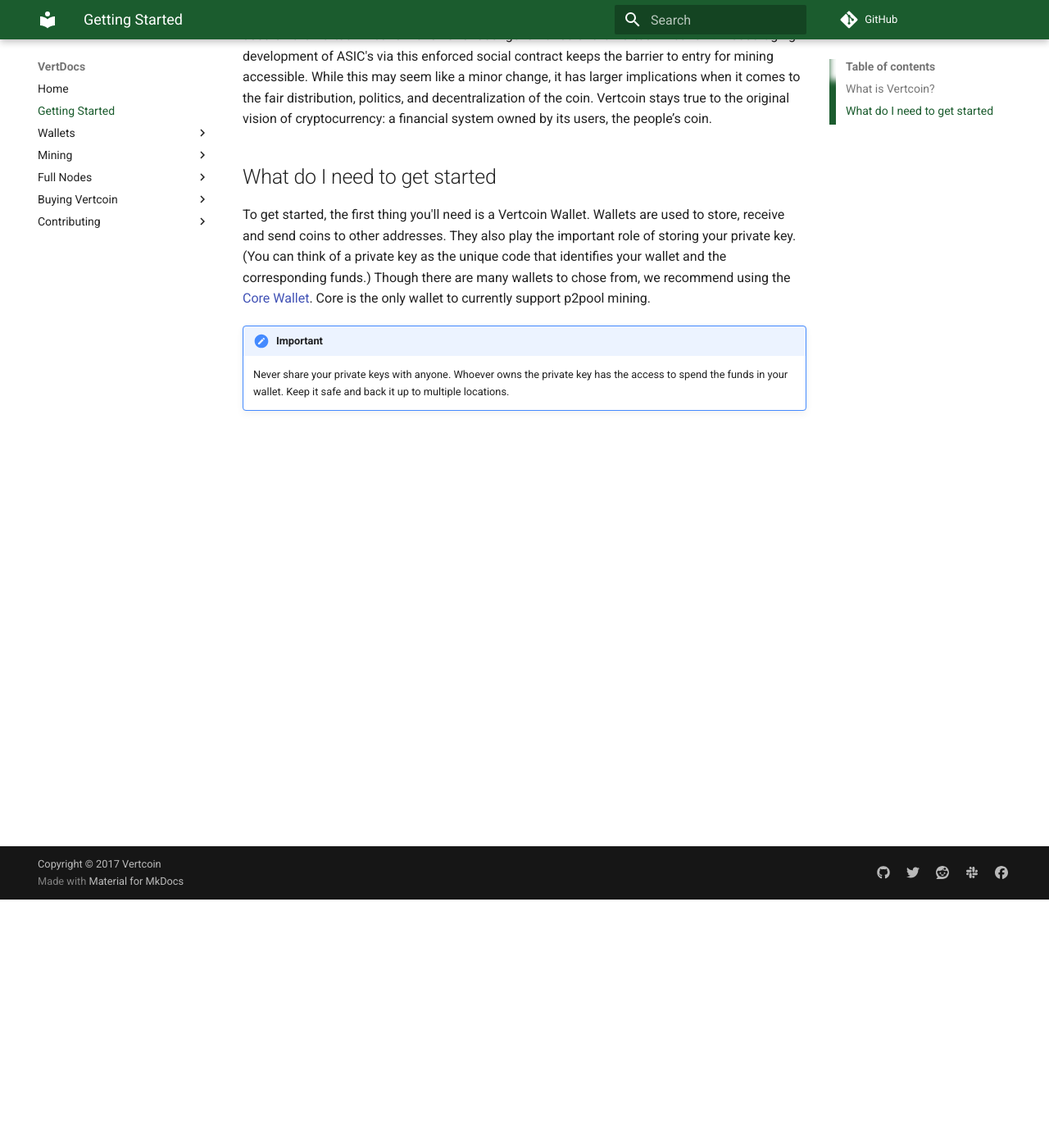
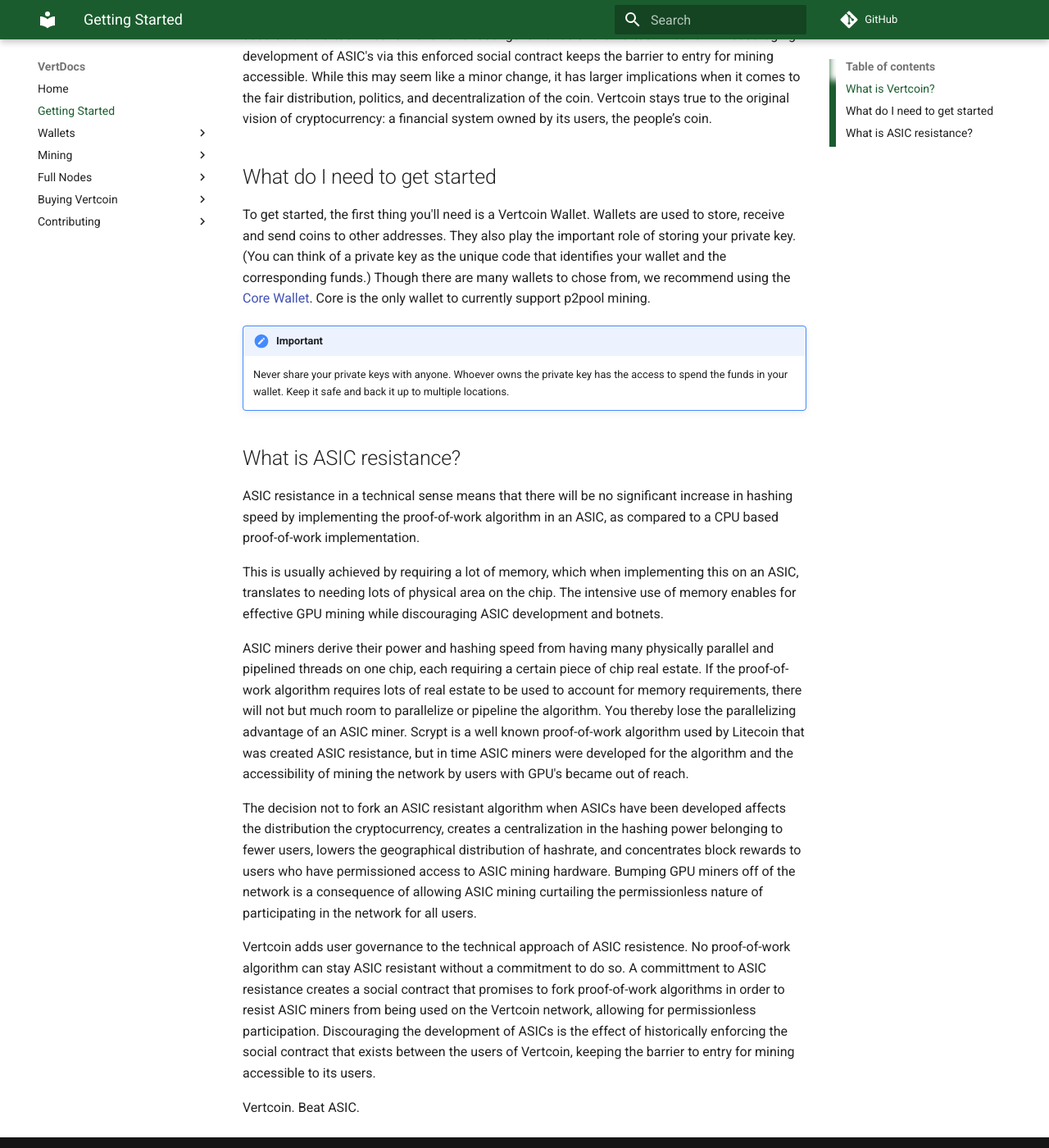
Before and after one commit to vertcoin-project/VertDocs, an MkDocs documentation site: the page built from docs/getting-started.md, in a window 1280 px wide and 1400 px high, scrolled down 303 px. Shown: the whole window at 82% size. Built offline with MkDocs 1.6.1 and Material for MkDocs 9.7.7, drawn with Linux system fonts in a browser that asks for light colours; comment, search, counter and statistics services are not loaded; old or Windows-style settings are respelled for this version of MkDocs.

Commit message:
Appended additional language regarding ASIC resistance
1.) Expanded upon language used to describe ASIC resistance in the What is Vertcoin? section and appended to the bottom in a new section that specifically answers the question of What is ASIC resistance and why Vertcoin is proudly ASIC resistant.
2.) Added vertcoin-project's bio 'Beat ASIC' to the footer

```diff
--- a/docs/getting-started.md
+++ b/docs/getting-started.md
@@ -5,10 +5,24 @@
 Vertcoin is a decentralized digital currency that can be sent from peer-to-peer over the internet. Though similar to Litecoin and Bitcoin, Vertcoin has one major difference; pledged ASIC resistance and user governance. An enforced social contract that exists in the Vertcoin community promising to fork proof-of-work algorithms in order to resist ASIC miners from being used on the Vertcoin network allows for user governance of the Vertcoin network. Discouraging development of ASIC's via this enforced social contract keeps the barrier to entry for mining accessible. While this may seem like a minor change, it has larger implications when it comes to the fair distribution, politics, and decentralization of the coin. Vertcoin stays true to the original vision of cryptocurrency: a financial system owned by its users, the people’s coin.
 
 
-
-##What do I need to get started
+## What do I need to get started
 
 To get started, the first thing you'll need is a Vertcoin Wallet. Wallets are used to store, receive and send coins to other addresses. They also play the important role of storing your private key. (You can think of a private key as the unique code that identifies your wallet and the corresponding funds.) Though there are many wallets to chose from, we recommend using the [Core Wallet](/Wallets/Core-Wallet/). Core is the only wallet to currently support p2pool mining.
 
 !!!important
      Never share your private keys with anyone. Whoever owns the private key has the access to spend the funds in your wallet. Keep it safe and back it up to multiple locations.
+
+
+## What is ASIC resistance?
+
+ASIC resistance in a technical sense means that there will be no significant increase in hashing speed by implementing the proof-of-work algorithm in an ASIC, as compared to a CPU based proof-of-work implementation.
+
+This is usually achieved by requiring a lot of memory, which when implementing this on an ASIC, translates to needing lots of physical area on the chip. The intensive use of memory enables for effective GPU mining while discouraging ASIC development and botnets.
+
+ASIC miners derive their power and hashing speed from having many physically parallel and pipelined threads on one chip, each requiring a certain piece of chip real estate. If the proof-of-work algorithm requires lots of real estate to be used to account for memory requirements, there will not but much room to parallelize or pipeline the algorithm. You thereby lose the parallelizing advantage of an ASIC miner. Scrypt is a well known proof-of-work algorithm used by Litecoin that was created ASIC resistance, but in time ASIC miners were developed for the algorithm and the accessibility of mining the network by users with GPU's became out of reach.
+
+The decision not to fork an ASIC resistant algorithm when ASICs have been developed affects the distribution the cryptocurrency, creates a centralization in the hashing power belonging to fewer users, lowers the geographical distribution of hashrate, and concentrates block rewards to users who have permissioned access to ASIC mining hardware. Bumping GPU miners off of the network is a consequence of allowing ASIC mining curtailing the permissionless nature of participating in the network for all users.
+
+Vertcoin adds user governance to the technical approach of ASIC resistence. No proof-of-work algorithm can stay ASIC resistant without a commitment to do so. A committment to ASIC resistance creates a social contract that promises to fork proof-of-work algorithms in order to resist ASIC miners from being used on the Vertcoin network, allowing for permissionless participation. Discouraging the development of ASICs is the effect of historically enforcing the social contract that exists between the users of Vertcoin, keeping the barrier to entry for mining accessible to its users.
+
+Vertcoin. Beat ASIC.
```
